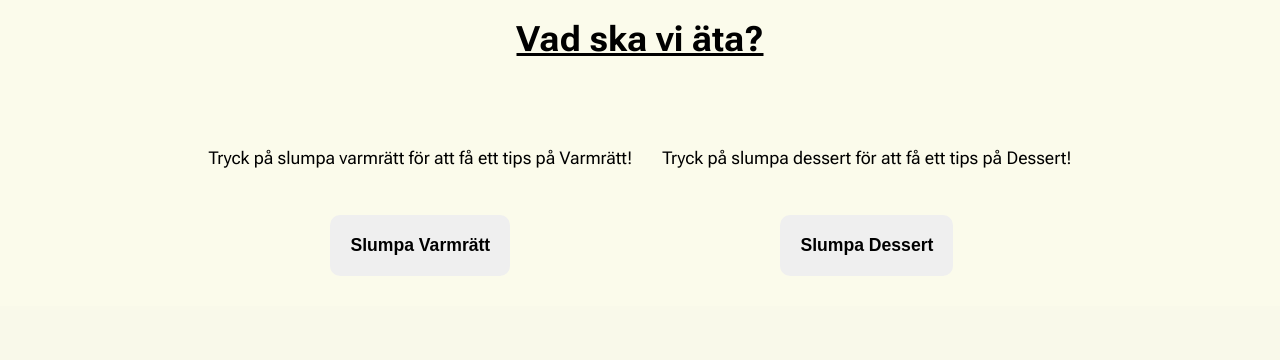
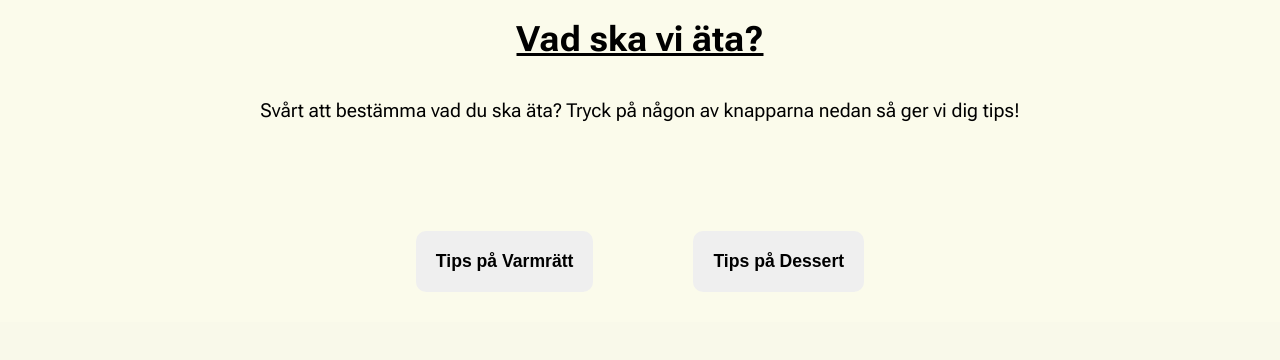
Before and after one commit to hampusblasek/project-react, a React (Vite) app in the folder matt-och-go/: page / in a window 1280 px wide. Shown: the part 3091-3451 px from the top of the page. Built offline with nearby package versions, Linux system fonts and the light colour scheme; a web font is replaced by a local one.

Commit message:
Gjort om states på random till global

```diff
--- a/matt-och-go/src/CSS/home.css
+++ b/matt-och-go/src/CSS/home.css
@@ -115,7 +115,7 @@
   justify-content: center;
   align-items: center;
   padding-top: 60px;
-  gap: 30px;
+  gap: 100px;
 
 }
 .home-box::-webkit-scrollbar {
@@ -179,7 +179,9 @@
   cursor: pointer;
 }
 .random-text{
-  font-size: 1.1rem;
+  font-size: 1.2rem;
+  text-align: center;
+  padding-top: 20px;
 }
 
 @keyframes fadeIn {
--- a/matt-och-go/src/Pages/Home.jsx
+++ b/matt-och-go/src/Pages/Home.jsx
@@ -30,19 +30,22 @@ export function HomePage({ levelImg }) {
     (food) =>
       food.mealType.includes("Dinner") || food.mealType.includes("Lunch")
   );
+
   const coldFood = recipes.filter((food) => food.mealType.includes("Dessert"))
-  console.log(coldFood);
 
   let food;
   const randomHotFood = () => {
-    let randomNumber = Math.floor(Math.random() * 25);
+    let randomNumber = Math.floor(Math.random() * 26);
     food = hotFood.find((food, index) => index == randomNumber);
     setRandomHot(food);
+    console.log(randomHot);
+
   };
   const randomColdFood = () => {
-    let randomNumber = Math.floor(Math.random() * 11);
+    let randomNumber = Math.floor(Math.random() * 10);
     food = coldFood.find((food, index) => index == randomNumber);
     setRandomCold(food);
+    console.log(randomCold);
   };
 
   if (!recipes) {
@@ -94,14 +97,15 @@ export function HomePage({ levelImg }) {
         <Drinks recipes={recipes} />
 
         <h2 className="h2-title">Vad ska vi äta?</h2>
+          {randomHot || randomCold ? "" : <p className="random-text">Svårt att bestämma vad du ska äta? Tryck på någon av knapparna nedan så ger vi dig tips! </p>}
         <div className="random-box">
           <div className="random-card-box">
-            {randomHot ? <Cards food={randomHot} /> : <p className="random-text">Tryck på slumpa varmrätt för att få ett tips på Varmrätt! </p>}
-            <button className="random-btn" onClick={() => randomHotFood()}>Slumpa Varmrätt</button>
+            {randomHot ? <Cards food={randomHot} /> : ""}
+            <button className="random-btn" onClick={() => randomHotFood()}>Tips på Varmrätt</button>
           </div>
           <div className="random-card-box">
-            {randomCold ? <Cards food={randomCold} /> : <p className="random-text">Tryck på slumpa dessert för att få ett tips på Dessert! </p>}
-            <button className="random-btn" onClick={() => randomColdFood()}>Slumpa Dessert</button>
+            {randomCold ? <Cards food={randomCold} /> : ""}
+            <button className="random-btn" onClick={() => randomColdFood()}>Tips på Dessert</button>
           </div>
         </div>
       </div>
```
